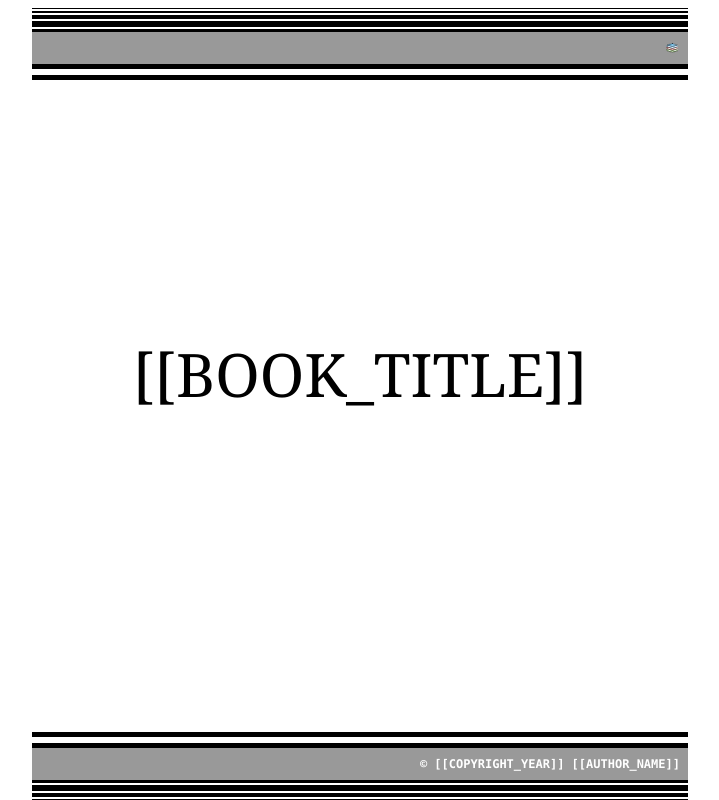
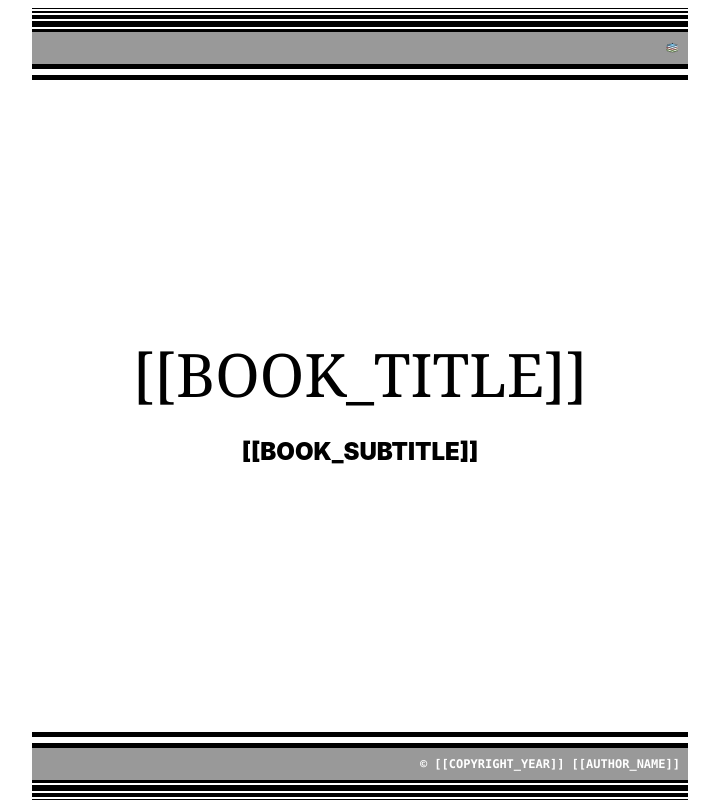
Before and after one commit to grant-king/buildabook-book, a Vue app in the folder vue-project/: page / in a window 1280 px wide. Shown: the top 800 px of the page, without its empty margins (280-999 px from the left). Built offline with nearby package versions, Linux system fonts and the light colour scheme.

Commit message:
Reduce spacer and show book subtitle
Decrease vertical spacing between title and subtitle by changing the spacer div from h-16 to h-8, and add the [[BOOK_SUBTITLE]] placeholder into the subtitle div (it was previously empty). This adjusts layout and ensures the subtitle is rendered.

```diff
--- a/vue-project/src/components/CoverTitle.vue
+++ b/vue-project/src/components/CoverTitle.vue
@@ -10,9 +10,9 @@
                 <div class="text-6xl font-serif">
                     [[BOOK_TITLE]]
                 </div>
-                <div class="h-16"></div>
+                <div class="h-8"></div>
                 <div class="text-2xl font-black">
-
+                    [[BOOK_SUBTITLE]]
                 </div>
             </div>
         </div>
```
